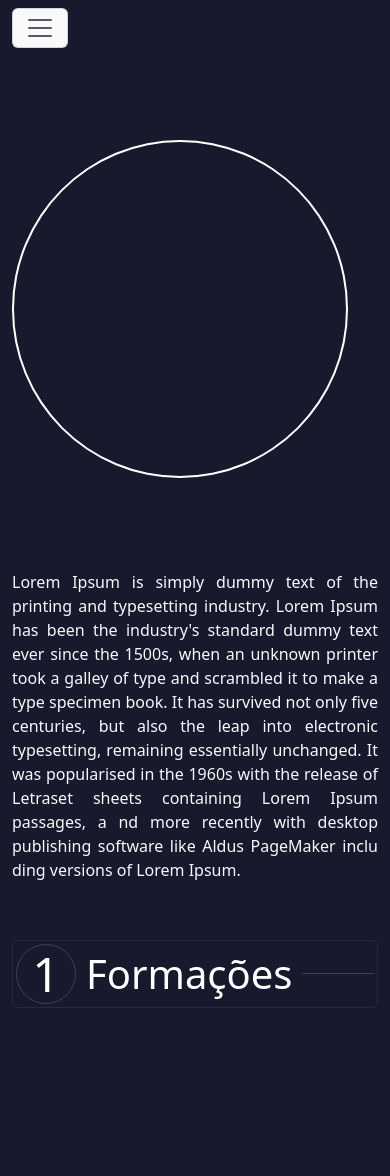
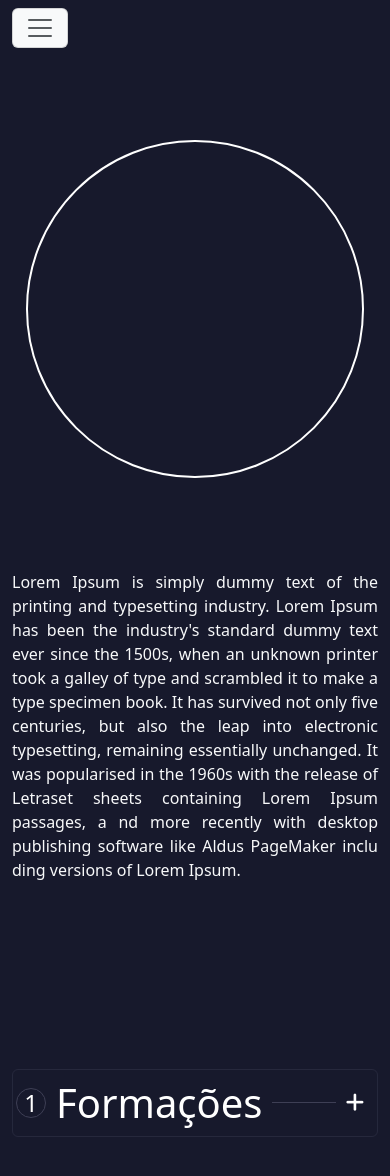
Before and after one commit to NetoVilela/meu_site, a React (Create React App) app: page / in a window 390 px wide. Shown: the top 1176 px of the page. Before the commit the page ends 1048 px from the top, so only its background shows below. Built offline with nearby package versions, Linux system fonts and the light colour scheme; the HTML template or start-up script is replaced by a standard one.

Commit message:
Trabalha na responsividade dos componentes apresentation e topic

```diff
--- a/public/index.html
+++ b/public/index.html
@@ -6,6 +6,8 @@
     <meta name="viewport" content="width=device-width, initial-scale=1" />
     <meta name="theme-color" content="#000000" />
 
+    <!--FontAwesome-->
+    <script src="https://kit.fontawesome.com/88eea14f79.js" crossorigin="anonymous"></script>
     <title>Neto Vilela</title>
   </head>
   <body>
--- a/src/components/Apresentation/Image/style.css
+++ b/src/components/Apresentation/Image/style.css
@@ -7,7 +7,6 @@
     border-radius: 50%;
     /* /background: url('./imagem.jpeg') no-repeat center; */
     background-size: cover;
-    margin-right: 30px;
 }
 
 @media only screen and (max-width: 400px){
--- a/src/components/Apresentation/index.jsx
+++ b/src/components/Apresentation/index.jsx
@@ -7,7 +7,7 @@ import './style.css';
 
 const Apresentation = () =>{
     return(
-        <div className="d-flex apresentation">
+        <div className="d-flex  apresentation">
             <Image />
             <Text className="text-light text-justify">
             Lorem Ipsum is simply dummy text of
--- a/src/components/Apresentation/style.css
+++ b/src/components/Apresentation/style.css
@@ -3,7 +3,6 @@
     flex-wrap: nowrap;
     margin-top: 10vh;
     height: 90vh;
-    /* border: solid 1px yellow; */
 }
 
 @media only screen and (max-width: 400px){
--- a/src/components/Topic/index.jsx
+++ b/src/components/Topic/index.jsx
@@ -1,45 +1,10 @@
 import React from 'react';
-import styled from 'styled-components';
 
-const TopicContent = styled.div`
-    border: solid 1px rgba(62, 63, 85, 0.4);
-    border-radius: 6px;
-    margin: 40px 0;
-    color: #fff;
-`;
+import {TopicCircle, TopicContent, TopicHeader, TopicLine, TopicName, Icon} from './styled.jsx';
 
-const TopicHeader = styled.div`
-    display: flex;
-    justify-content: space-between;
-    padding: 3px;
-    border-radius: 6px;
-    align-items: center;
-`;
 
-const TopicCircle = styled.div`
-    width: 60px;
-    height: 60px;
-    border: solid 1px #3E3F55;
-    border-radius: 50%;
-    display: flex;
-    justify-content: center;
-    align-items: center;
-    font-size: 3em;
-`;
-
-const TopicName = styled.div`
-    font-size: 2.5em;
-    margin: 0px 10px;
-`;
-
-const TopicLine = styled.div`
-    flex-grow: 1;
-    height: 1px;
-    border-bottom: solid 1px #3E3F55;
-`;
-
-const Topic = (props) =>{
-    return(
+const Topic = (props) => {
+    return (
         <TopicContent>
             <TopicHeader >
                 <TopicCircle>
@@ -49,6 +14,7 @@ const Topic = (props) =>{
                     {props.title}
                 </TopicName>
                 <TopicLine />
+                <Icon className="fas fa-plus icon"></Icon>
             </TopicHeader>
         </TopicContent>
     )
--- /dev/null
+++ b/src/components/Topic/styled.jsx
@@ -0,0 +1,80 @@
+import styled from 'styled-components';
+
+export const TopicContent = styled.div`
+    border: solid 1px rgba(62, 63, 85, 0.4);
+    border-radius: 6px;
+    margin: 10vh 0;
+    color: #fff;
+    @media only screen and (max-width: 430px){
+        margin: 20vh 0;
+    }
+    @media only screen and (min-width: 431px) and (max-width: 600px){
+        margin: 10vh 0;
+    }
+    @media only screen and (min-width: 601px) and (max-width: 900px){
+
+    }
+    @media only screen and(min-width: 601px) and(max-width: 900px){
+
+    }
+`;
+
+export const TopicHeader = styled.div`
+    display: flex;
+    justify-content: space-between;
+    padding: 3px;
+    border-radius: 6px;
+    align-items: center;
+`;
+
+export const TopicCircle = styled.div`
+    width: 60px;
+    height: 60px;
+    border: solid 1px #3E3F55;
+    border-radius: 50%;
+    display: flex;
+    justify-content: center;
+    align-items: center;
+    font-size: 3em;
+    @media only screen  and (max-width: 600px){
+        width: 30px;
+        height: 30px;
+        font-size: 1.5em;
+    }
+    @media only screen and (min-width: 601px) and (max-width: 900px){
+        width: 40px;
+        height: 40px;
+        font-size: 2em;
+    }
+    @media only screen and(min-width: 601px) and(max-width: 900px){
+        width: 40px;
+        height: 40px;
+        font-size: 2em;
+    }
+`;
+
+export const TopicName = styled.div`
+    font-size: 2.5em;
+    margin: 0px 10px;
+`;
+
+export const Icon = styled.div`
+    font-size: 2.5em;
+    margin: 10px;
+    cursor: pointer;
+    @media only screen and (max-width: 600px){
+        font-size: 1.31em;
+    }
+    @media only screen and (min-width: 601px) and (max-width: 900px){
+        font-size: 1.5em;
+    }
+    @media only screen and(min-width: 601px) and(max-width: 900px){
+        font-size: 2em;
+    }
+`;
+
+export const TopicLine = styled.div`
+    flex-grow: 1;
+    height: 1px;
+    border-bottom: solid 1px #3E3F55;
+`;
```
